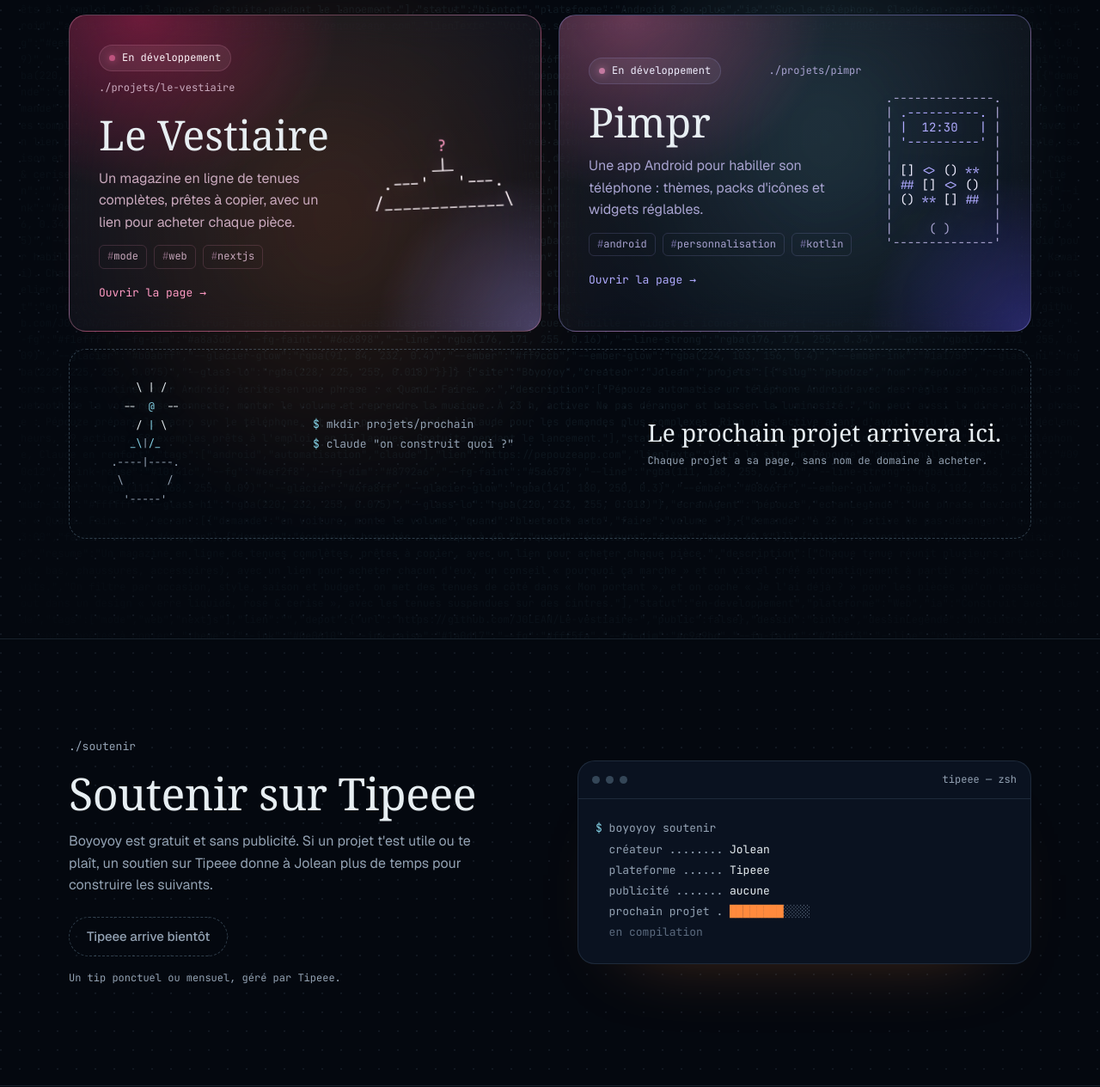
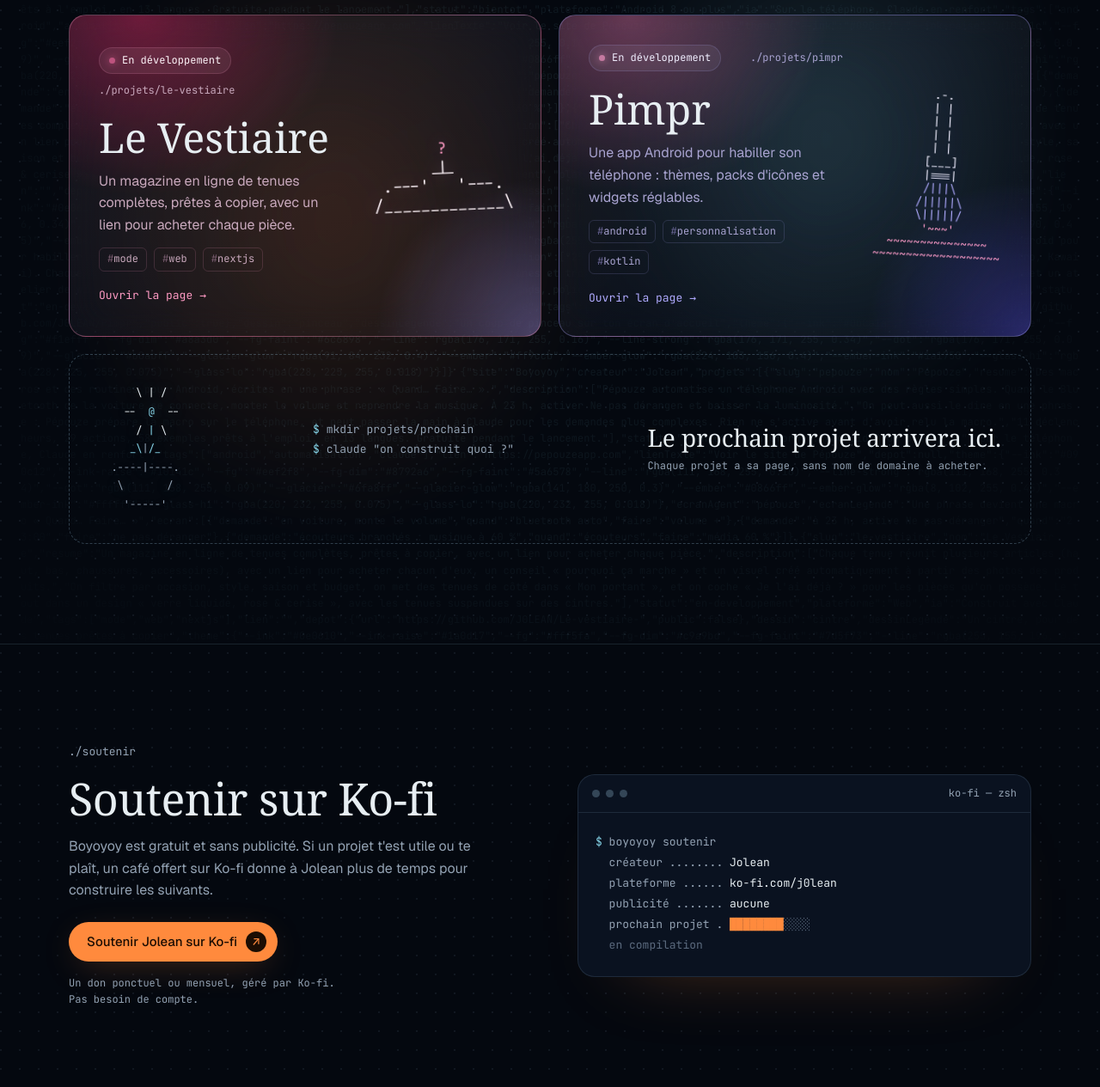
Before and after one commit to J0LEAN/Boyoyoy, a plain HTML site: page index.html in a window 1280 px wide. Shown: the part 1375-2640 px from the top of the page at 86% size. Drawn offline with nearby package versions, Linux system fonts and the light colour scheme; animation ran at ten frames a second; a web font is replaced by a local one.

Commit message:
Remplacer Tipeee par Ko-fi et dessiner un pinceau pour Pimpr
Le bouton de dons mène à https://ko-fi.com/j0lean. Pimpr a maintenant
un pinceau qui peint, à la place de l'écran d'accueil.

Co-Authored-By: Claude Opus 5.5 <noreply@anthropic.com>
Claude-Session: https://claude.ai/code/session_01VpGqBjZroazvQfiBkH6298

```diff
--- a/assets/css/style.css
+++ b/assets/css/style.css
@@ -810,8 +810,13 @@ code { font-family: var(--font-mono); font-size: 0.9em; }
   0%, 100% { transform: translateY(0); }
   50% { transform: translateY(-6px); }
 }
-.dessin-accueil { font-size: 14px; }
-.dessin-grand.dessin-accueil { font-size: 16px; }
+.dessin .d-c { color: var(--ember); }
+.dessin-pinceau { font-size: 13px; transform-origin: 50% 80%; }
+.dessin-grand.dessin-pinceau { font-size: 15px; }
 @media (prefers-reduced-motion: no-preference) {
-  .dessin-accueil { animation: flotte 4s ease-in-out infinite; }
+  .dessin-pinceau { animation: peint 3s ease-in-out infinite; }
 }
+@keyframes peint {
+  0%, 100% { transform: rotate(-6deg); }
+  50% { transform: rotate(6deg); }
+}
--- a/assets/js/config.js
+++ b/assets/js/config.js
@@ -12,9 +12,9 @@ window.BOYOYOY = {
     github: "https://github.com/J0LEAN",
     depot: "https://github.com/J0LEAN/Boyoyoy",
 
-    // Adresse de ta page Tipeee, par exemple "https://fr.tipeee.com/ton-pseudo".
-    // Tant qu'elle est vide, le bouton affiche « Tipeee arrive bientôt ».
-    tipeee: "",
+    // Adresse de ta page Ko-fi pour les dons.
+    // Si elle est vide, le bouton affiche « Les dons arrivent bientôt ».
+    kofi: "https://ko-fi.com/j0lean",
 
     // Optionnel : une adresse e-mail ajoute une carte dans la section Contact.
     email: ""
@@ -119,8 +119,8 @@ window.BOYOYOY = {
       tags: ["android", "personnalisation", "kotlin"],
       lien: "",
       depot: { url: "https://github.com/J0LEAN/Pimpr", public: true },
-      dessin: "accueil",
-      dessinLegende: "Un écran d'accueil habillé : widget et icônes",
+      dessin: "pinceau",
+      dessinLegende: "Un coup de pinceau sur ton écran d'accueil",
       // Couleurs de l'app Pimpr (indigo et rose), sur fond sombre.
       theme: {
         "--ink": "#0b0a1a",
--- a/assets/js/main.js
+++ b/assets/js/main.js
@@ -31,14 +31,14 @@
 
   $$('[data-link="github"]').forEach(function (a) { a.href = site.github; });
   $$('[data-link="issues"]').forEach(function (a) { a.href = site.depot + "/issues/new"; });
-  $$('[data-link="tipeee"]').forEach(function (a) {
-    if (site.tipeee) {
-      a.href = site.tipeee;
+  $$('[data-link="kofi"]').forEach(function (a) {
+    if (site.kofi) {
+      a.href = site.kofi;
     } else {
       a.removeAttribute("href");
       a.classList.add("is-pending");
       a.setAttribute("aria-disabled", "true");
-      a.innerHTML = "Tipeee arrive bientôt";
+      a.innerHTML = "Les dons arrivent bientôt";
     }
   });
   $$("[data-createur]").forEach(function (el) { el.textContent = site.createur || "Jolean"; });
@@ -222,19 +222,21 @@
       ["  ", ["d-a", "/"], "     ", ["d-a", ".'"], "      ", ["d-a", "'."], "     ", ["d-a", "\\"]],
       [["d-a", " /____.'          '.____\\"]]
     ],
-    // Un écran d'accueil habillé : un widget horloge et une grille d'icônes.
-    accueil: [
-      [".--------------."],
-      ["| ", ["d-b", ".----------."], " |"],
-      ["| ", ["d-b", "|  12:30   |"], " |"],
-      ["| ", ["d-b", "'----------'"], " |"],
-      ["|              |"],
-      ["| ", ["d-a", "[]"], " ", ["d-b", "<>"], " ", ["d-a", "()"], " ", ["d-b", "**"], "  |"],
-      ["| ", ["d-b", "##"], " ", ["d-a", "[]"], " ", ["d-b", "<>"], " ", ["d-a", "()"], "  |"],
-      ["| ", ["d-a", "()"], " ", ["d-b", "**"], " ", ["d-a", "[]"], " ", ["d-b", "##"], "  |"],
-      ["|              |"],
-      ["|     ( )      |"],
-      ["'--------------'"]
+    // Un pinceau qui laisse une trace de peinture : la personnalisation.
+    pinceau: [
+      [["d-a", "         .-."]],
+      [["d-a", "         | |"]],
+      [["d-a", "         | |"]],
+      [["d-a", "         | |"]],
+      [["d-a", "         | |"]],
+      [["d-a", "        [___]"]],
+      [["d-a", "        |===|"]],
+      [["d-b", "        /|||\\"]],
+      [["d-b", "       /|||||\\"]],
+      [["d-b", "       \\|||||/"]],
+      [["d-c", "        '~~~'"]],
+      [["d-c", "   ~~~~~~~~~~~~~~~"]],
+      [["d-c", " ~~~~~~~~~~~~~~~~~~~"]]
     ],
     // Une graine qui pousse : le prochain projet.
     pousse: [
--- a/index.html
+++ b/index.html
@@ -13,10 +13,10 @@
 <link rel="preconnect" href="https://fonts.googleapis.com">
 <link rel="preconnect" href="https://fonts.gstatic.com" crossorigin>
 <link rel="stylesheet" href="https://fonts.googleapis.com/css2?family=Gloock&family=Geist:wght@400;500;600&family=JetBrains+Mono:wght@400;500&display=swap">
-<link rel="stylesheet" href="assets/css/style.css?v=6">
-<script src="assets/js/config.js?v=6" defer></script>
-<script src="assets/js/blob.js?v=6" defer></script>
-<script src="assets/js/main.js?v=6" defer></script>
+<link rel="stylesheet" href="assets/css/style.css?v=8">
+<script src="assets/js/config.js?v=8" defer></script>
+<script src="assets/js/blob.js?v=8" defer></script>
+<script src="assets/js/main.js?v=8" defer></script>
 </head>
 <body>
 <a class="skip" href="#projets">Aller aux projets</a>
@@ -86,16 +86,16 @@
     <div class="wrap split">
       <div class="split-copy">
         <p class="path">./soutenir</p>
-        <h2 id="titre-soutenir">Soutenir sur Tipeee</h2>
-        <p>Boyoyoy est gratuit et sans publicité. Si un projet t'est utile ou te plaît, un soutien sur Tipeee donne à <span data-createur>Jolean</span> plus de temps pour construire les suivants.</p>
-        <a class="btn btn-ember" data-link="tipeee" href="#soutenir">Soutenir <span data-createur>Jolean</span> sur Tipeee <span class="arrow" aria-hidden="true">↗</span></a>
-        <p class="fine">Un tip ponctuel ou mensuel, géré par Tipeee.</p>
+        <h2 id="titre-soutenir">Soutenir sur Ko-fi</h2>
+        <p>Boyoyoy est gratuit et sans publicité. Si un projet t'est utile ou te plaît, un café offert sur Ko-fi donne à <span data-createur>Jolean</span> plus de temps pour construire les suivants.</p>
+        <a class="btn btn-ember" data-link="kofi" href="#soutenir"><span>Soutenir <span data-createur>Jolean</span> sur Ko-fi</span> <span class="arrow" aria-hidden="true">↗</span></a>
+        <p class="fine">Un don ponctuel ou mensuel, géré par Ko-fi. Pas besoin de compte.</p>
       </div>
       <div class="terminal" aria-hidden="true">
-        <div class="terminal-bar"><i></i><i></i><i></i><span>tipeee — zsh</span></div>
+        <div class="terminal-bar"><i></i><i></i><i></i><span>ko-fi — zsh</span></div>
 <pre><span class="c-prompt">$</span> boyoyoy soutenir
   créateur ........ <span class="c-val" data-createur>Jolean</span>
-  plateforme ...... <span class="c-val">Tipeee</span>
+  plateforme ...... <span class="c-val">ko-fi.com/j0lean</span>
   publicité ....... <span class="c-val">aucune</span>
   prochain projet . <span class="bar"><span class="bar-fill">████████████</span>░░░░░░░░░░░░</span>
   <span class="c-dim">en compilation</span><span class="caret"></span></pre>
```
Also changed, not shown: 1 other file.
